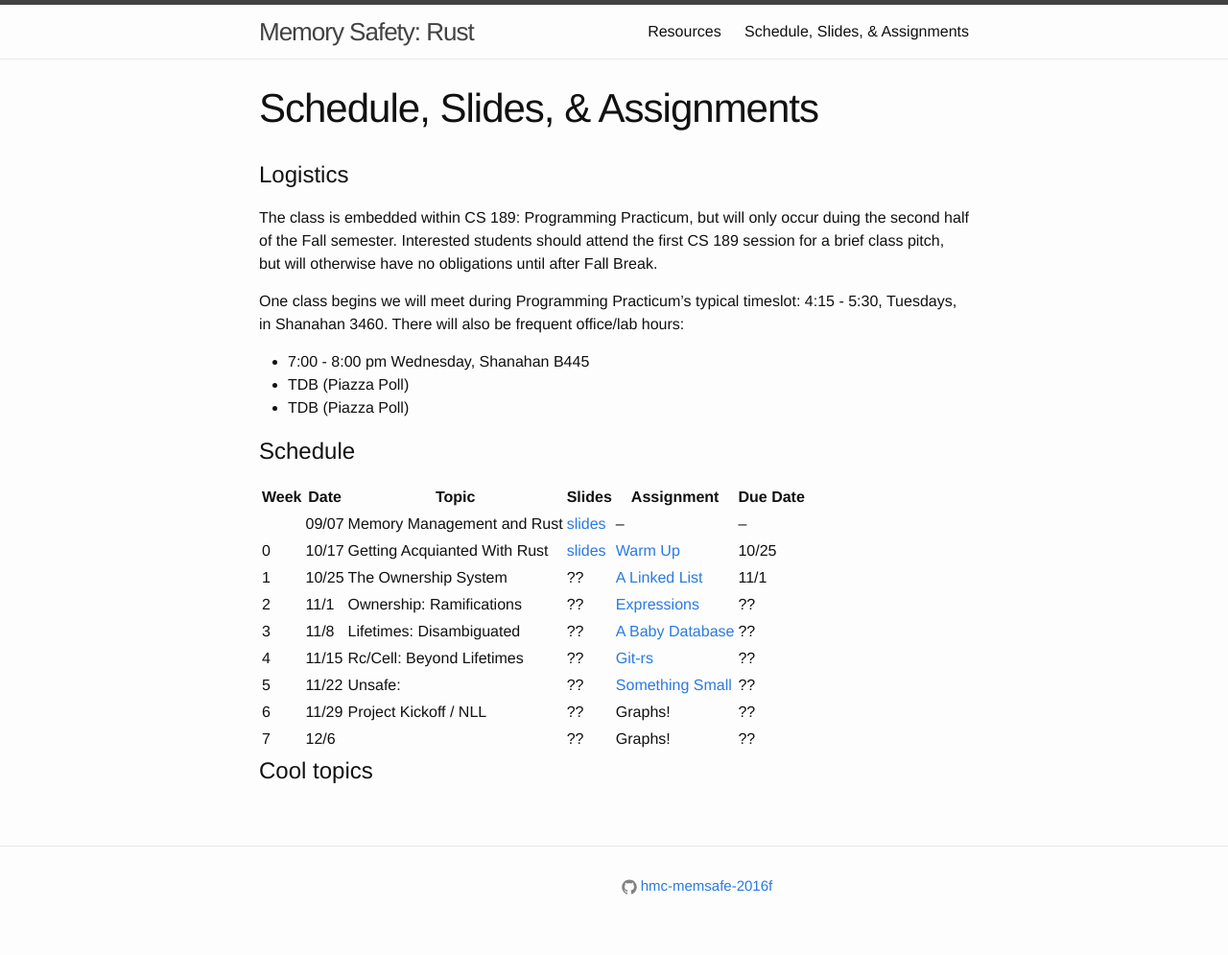
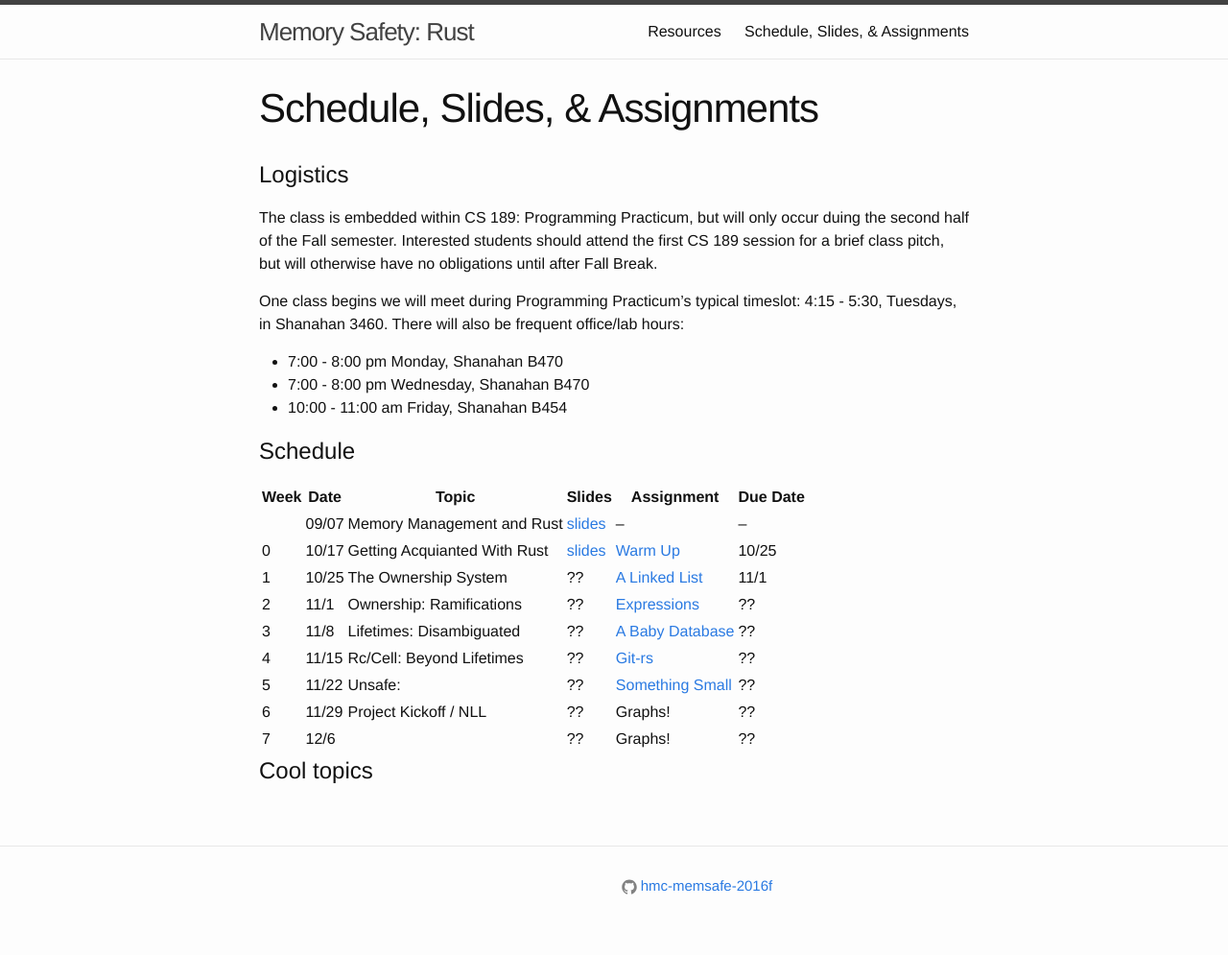
Before and after one commit to hmc-memsafe-2016f/hmc-memsafe-2016f.github.io, a Jekyll site: the page built from schedule.md, in a window 1280 px wide. Shown: the whole page at 96% size. Built offline with Jekyll 4.4.1, drawn with Linux system fonts in a browser that asks for light colours.

Commit message:
Lab hours

```diff
--- a/schedule.md
+++ b/schedule.md
@@ -15,9 +15,9 @@ One class begins we will meet during Programming Practicum's typical timeslot:
 4:15 - 5:30, Tuesdays, in Shanahan 3460. There will also be frequent office/lab
 hours:
 
-   * 7:00 - 8:00 pm Wednesday, Shanahan B445
-   * TDB (Piazza Poll)
-   * TDB (Piazza Poll)
+   * 7:00 - 8:00 pm Monday, Shanahan B470
+   * 7:00 - 8:00 pm Wednesday, Shanahan B470
+   * 10:00 - 11:00 am Friday, Shanahan B454
 
 # Schedule
 
```
